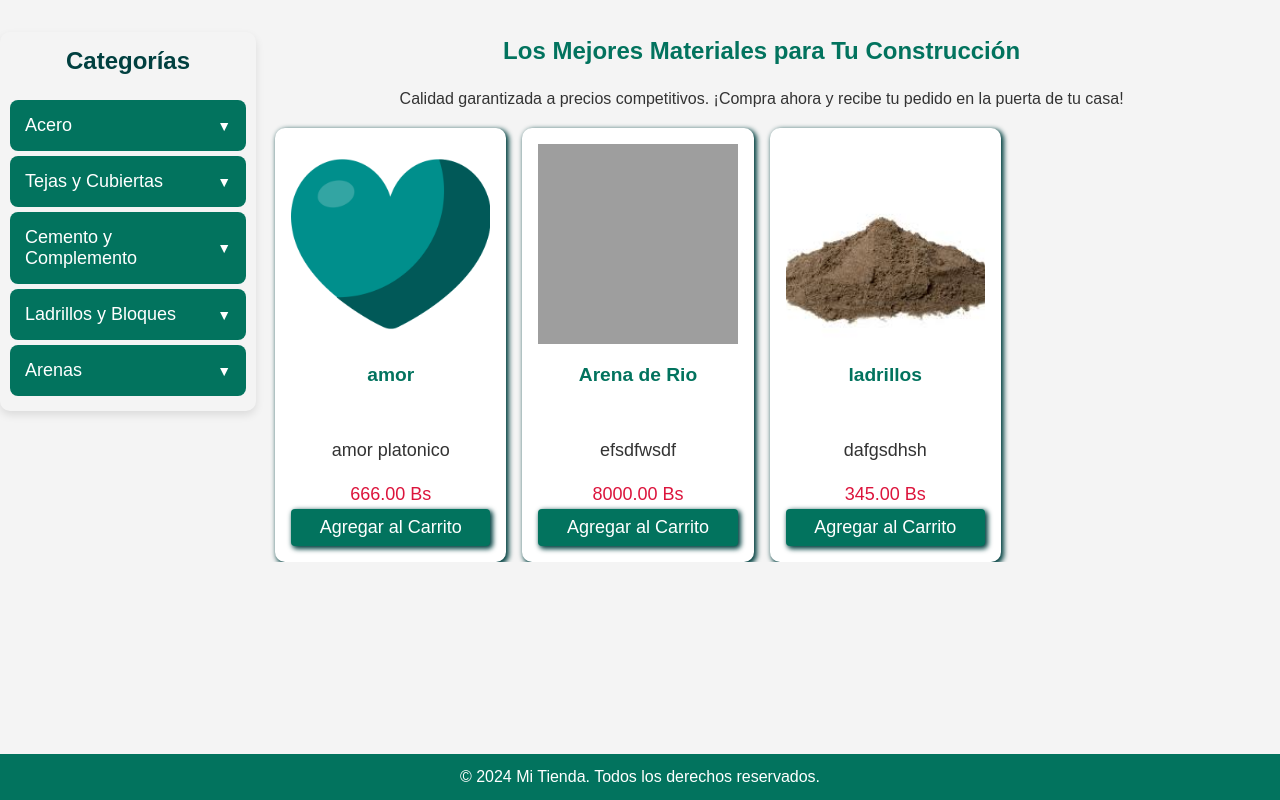
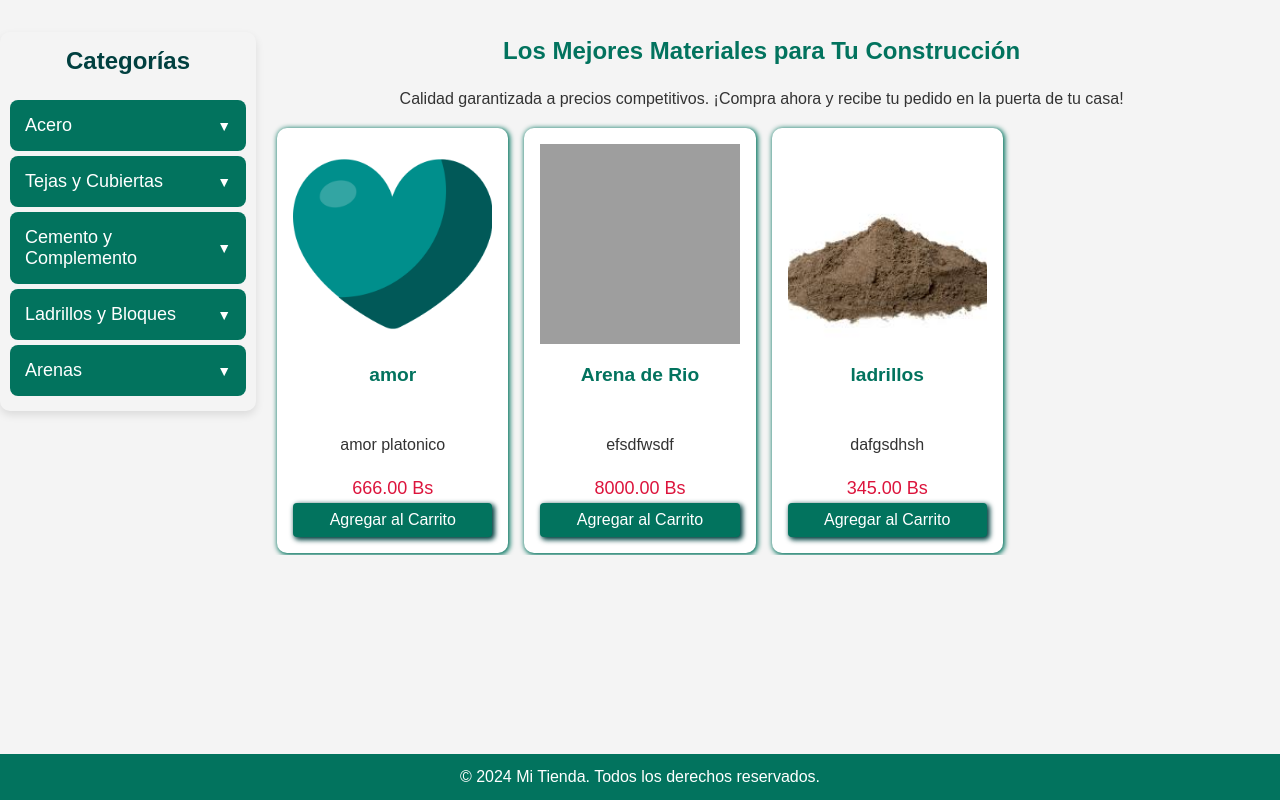
Before and after one commit to KleberVM/Dracarys-store, a Django app: page / in a window 1280 px wide; the page is wider, and only the part inside the window is pictured. Shown: the part 80-880 px from the top of that part. Run offline with Django 5.2, Linux system fonts and the light colour scheme; data comes from the database, SQL or seed files in the repository; some libraries are stand-ins or nearby versions; grey boxes are pictures that could not be loaded.

Commit message:
Estilos aplicados al archivo css de publicaciones

```diff
--- a/sitioWeb/static/publicaciones.css
+++ b/sitioWeb/static/publicaciones.css
@@ -1,4 +1,3 @@
-
 .contentP {
     position: relative; /* Cambiado a relative para que no afecte el flujo normal */
     left: 10%;
@@ -12,6 +11,7 @@
 .contentP h1 {
     color: var(--primary-color);
     margin-bottom: 1rem;
+    padding: auto;
     text-align: center;
 }
 
@@ -29,6 +29,7 @@
     /*grid-template-columns: repeat(auto-fit, minmax(200px, 1fr));*/
     grid-template-columns: repeat(4, 1fr);
     gap: 1rem;
+    margin: 2px;
 }
 
 .product-card {
@@ -41,7 +42,7 @@
     display: flex;
     flex-direction: column;
     justify-content: space-between;
-    box-shadow: 2px 2px 5px 1px var(--secondary-color);
+    box-shadow: 1px 1px 5px 1px var(--primary-color);
 }
 
 .product-card:hover {
@@ -58,7 +59,7 @@
 }
 
 .product-card p {
-    font-size: 18px;
+    font-size: 16px;
     max-height: 4.5em; /* Ajusta este valor para permitir 3 líneas de texto */
     color: var(---text-color);
     overflow: hidden;
@@ -82,7 +83,7 @@
 
 .product-card h2 {
     color: #ffffff;
-    font-size: 18px; /* Ajustado a un tamaño más visible */
+    font-size: 16px; /* Ajustado a un tamaño más visible */
     margin-bottom: 0.5rem;
 }
 
@@ -99,7 +100,7 @@
     border-radius: 4px;
     cursor: pointer; /* Muestra el cursor de mano para botones */
     transition: background-color 0.3s ease, color 0.3s ease, font-size 0.3s ease;
-    font-size: 18px;
+    font-size: 16px;
     text-align: center; /* Asegura que el texto esté centrado */
     box-shadow: 2px 2px 5px 1px var(--secondary-color);
 }
```
